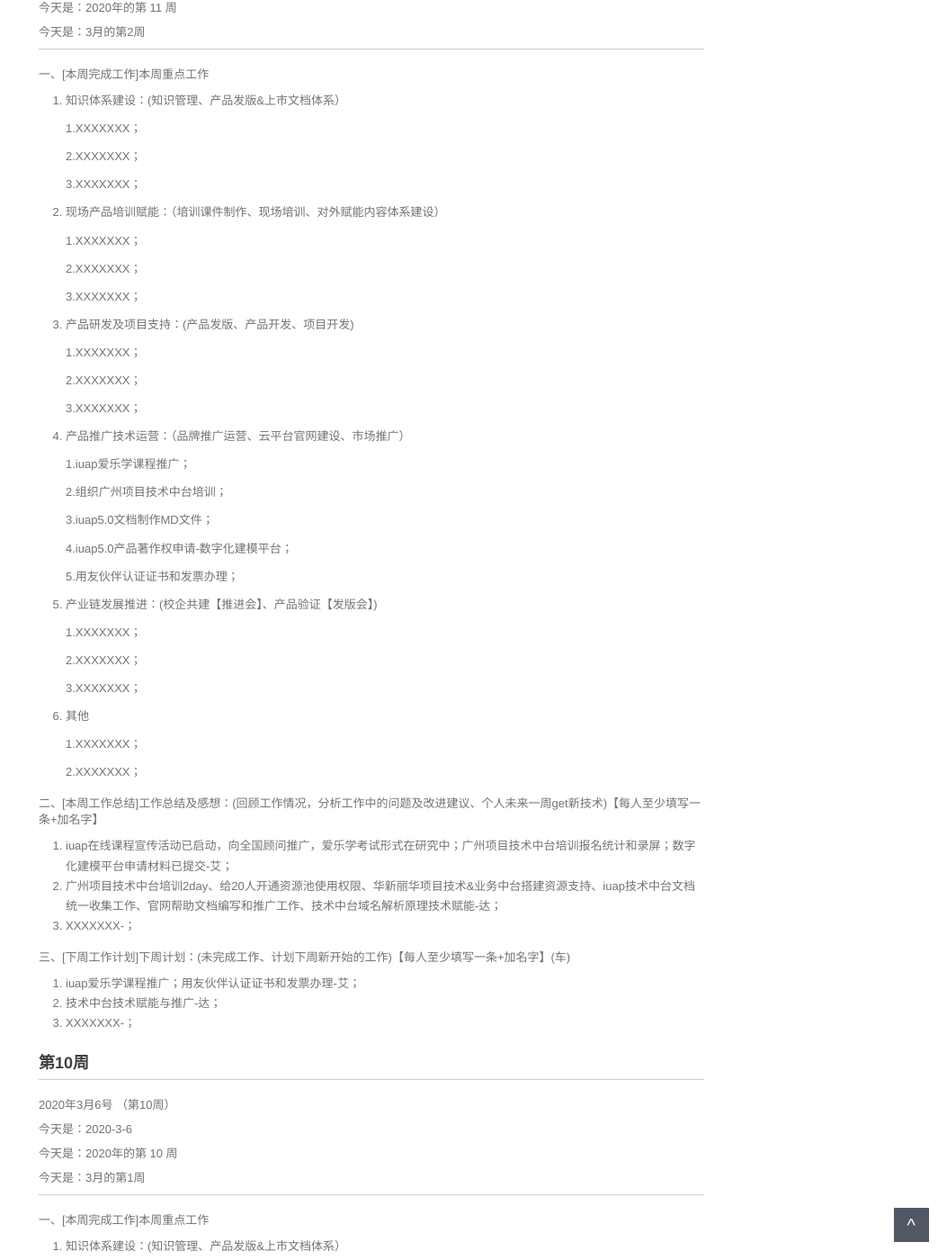
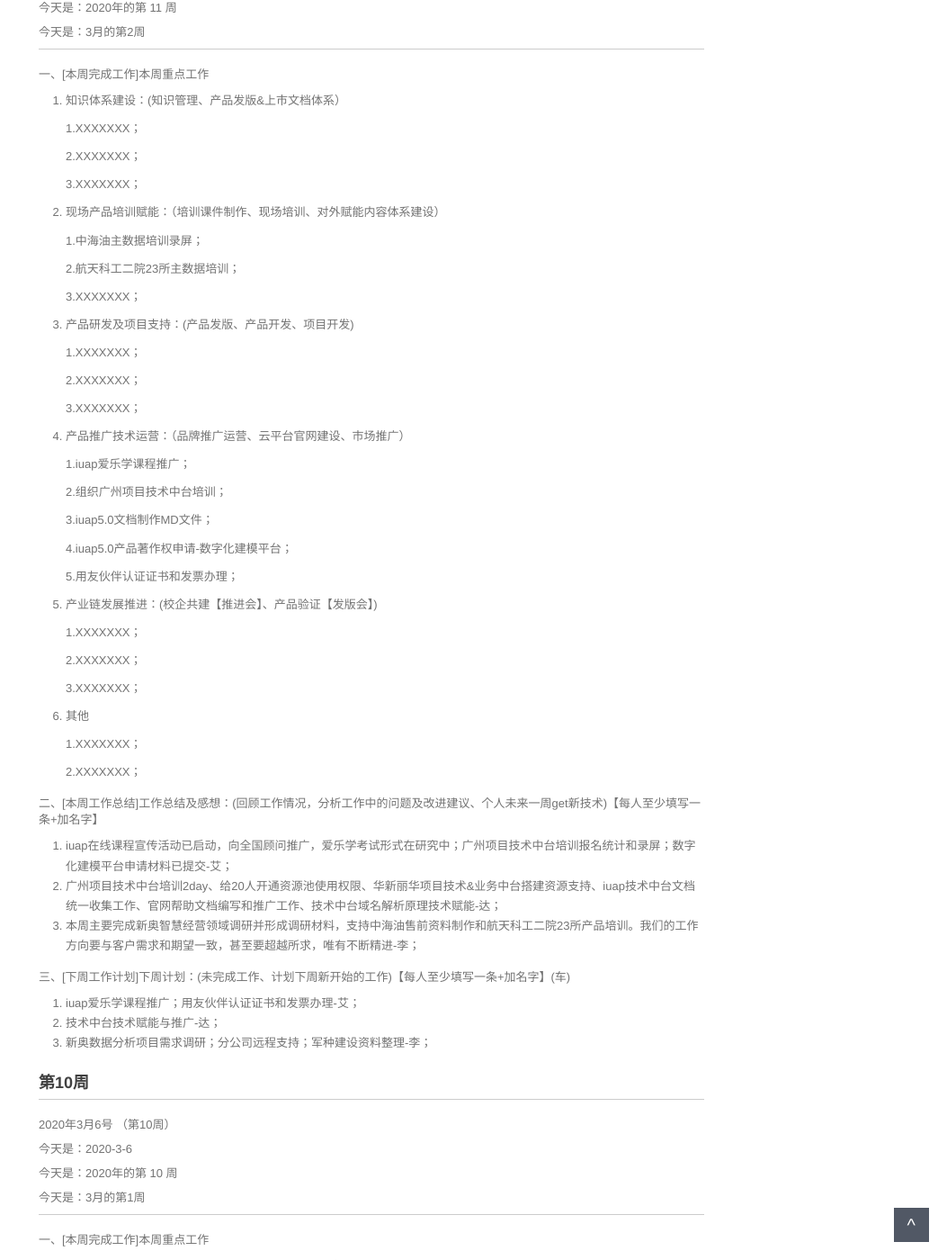
Before and after one commit to walllFlower/blog, a Jekyll site: the page built from 2020-02-28-day_report.md, in a window 1280 px wide and 1400 px high, scrolled down 435 px. Shown: the whole window at 90% size, without its empty margins (227-1280 px from the left). Built offline with Jekyll 4.4.1, drawn with Linux system fonts in a browser that asks for light colours; comment, search, counter and statistics services are not loaded.

Commit message:
Update 2020-02-28-day_report.md

```diff
--- a/2020-02-28-day_report.md
+++ b/2020-02-28-day_report.md
@@ -34,9 +34,9 @@ categories: 技术运营工作周报
 
 2. 现场产品培训赋能：（培训课件制作、现场培训、对外赋能内容体系建设）
 
-    1.XXXXXXX；
+    1.中海油主数据培训录屏；
 
-    2.XXXXXXX；
+    2.航天科工二院23所主数据培训；
 
     3.XXXXXXX；
 
@@ -79,13 +79,13 @@ categories: 技术运营工作周报
 
 1. iuap在线课程宣传活动已启动，向全国顾问推广，爱乐学考试形式在研究中；广州项目技术中台培训报名统计和录屏；数字化建模平台申请材料已提交-艾；
 2. 广州项目技术中台培训2day、给20人开通资源池使用权限、华新丽华项目技术&业务中台搭建资源支持、iuap技术中台文档统一收集工作、官网帮助文档编写和推广工作、技术中台域名解析原理技术赋能-达；
-3. XXXXXXX-；
+3. 本周主要完成新奥智慧经营领域调研并形成调研材料，支持中海油售前资料制作和航天科工二院23所产品培训。我们的工作方向要与客户需求和期望一致，甚至要超越所求，唯有不断精进-李；
 
 三、[下周工作计划]下周计划：(未完成工作、计划下周新开始的工作)【每人至少填写一条+加名字】(车)
 
 1. iuap爱乐学课程推广；用友伙伴认证证书和发票办理-艾；
 2. 技术中台技术赋能与推广-达；
-3. XXXXXXX-；
+3. 新奥数据分析项目需求调研；分公司远程支持；军种建设资料整理-李；
 
 
 
```
